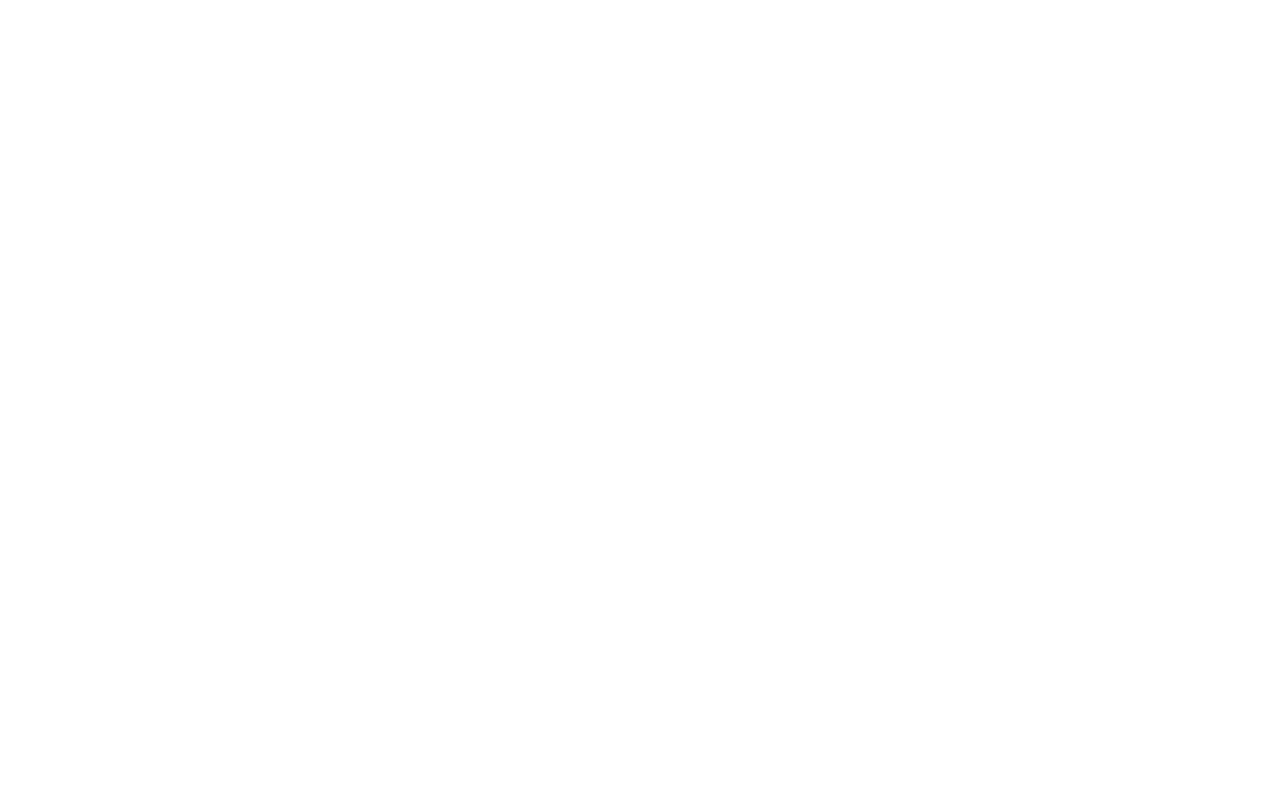
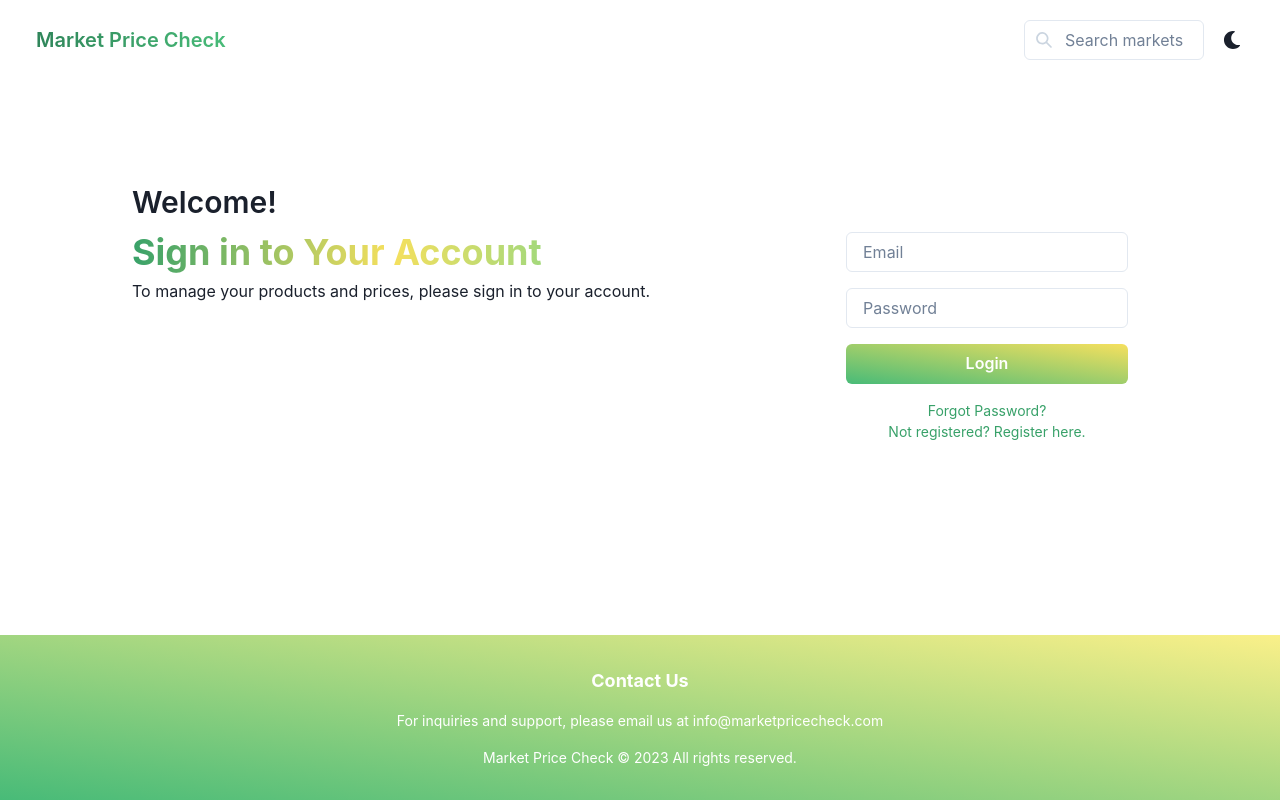
Before and after one commit to bojicuros/farmer-market-app, a React (Create React App) app: page /login in a window 1280 px wide. Before the commit this address had no page. Built offline with nearby package versions, Linux system fonts and the light colour scheme.

Commit message:
Added login page

```diff
--- a/src/App.tsx
+++ b/src/App.tsx
@@ -5,6 +5,7 @@
   Route as DefaultRoute,
 } from "react-router-dom";
 import Homepage from "./pages/Homepage";
+import Login from "./pages/Login";
 
 
 const App = () => {
@@ -13,6 +14,7 @@
       <Router>
         <Routes>
           <DefaultRoute path="/" element={<Homepage />} />
+          <DefaultRoute path="/login" element={<Login />} />
         </Routes>
       </Router>
     </ChakraProvider>
--- /dev/null
+++ b/src/components/LoginForm.tsx
@@ -0,0 +1,91 @@
+import { useState } from "react";
+// import { useNavigate } from "react-router-dom";
+import {
+  Box,
+  Flex,
+  Input,
+  Button,
+  useBreakpointValue,
+  useColorMode,
+  Link,
+} from "@chakra-ui/react";
+
+const LoginForm = () => {
+  const isSmallerScreen = useBreakpointValue({ base: true, md: false });
+  const { colorMode } = useColorMode();
+//   const navigate = useNavigate();
+
+  const [formData, setFormData] = useState({
+    email: "",
+    password: "",
+  });
+
+  const handleInputChange = (event: React.ChangeEvent<HTMLInputElement>) => {
+    const { name, value } = event.target;
+    setFormData((prevFormData) => ({
+      ...prevFormData,
+      [name]: value,
+    }));
+  };
+
+  const handleSubmit = (event: React.FormEvent<HTMLFormElement>) => {
+    event.preventDefault();
+
+    console.log(formData);
+    // navigate("/");
+  };
+
+  return (
+    <Box mt={isSmallerScreen ? "16" : "0"} alignItems="flex-start">
+      <form onSubmit={handleSubmit}>
+        <Flex direction="column" mt="8" p={5}>
+          <Input
+            placeholder="Email"
+            size="md"
+            mb="4"
+            name="email"
+            type="email"
+            value={formData.email}
+            onChange={handleInputChange}
+            required
+          />
+          <Input
+            placeholder="Password"
+            size="md"
+            mb="4"
+            type="password"
+            name="password"
+            value={formData.password}
+            onChange={handleInputChange}
+            required
+          />
+          <Button
+            bgGradient="linear(to-tr, green.400, yellow.300)"
+            color={colorMode === "light" ? "white" : "gray.700"}
+            _hover={{ opacity: 0.8 }}
+            type="submit"
+          >
+            Login
+          </Button>
+          <Flex direction="column" mt="4" align="center">
+            <Link
+              color={colorMode === "light" ? "green.500" : "green.300"}
+              fontSize="sm"
+            >
+              Forgot Password?
+            </Link>
+            <Link
+              color={colorMode === "light" ? "green.500" : "green.300"}
+              fontSize="sm"
+              href="/register"
+            >
+              Not registered? Register here.
+            </Link>
+          </Flex>
+        </Flex>
+      </form>
+    </Box>
+  );
+};
+
+export default LoginForm;
--- /dev/null
+++ b/src/pages/Login.tsx
@@ -0,0 +1,46 @@
+import { VStack, Flex, Text, Box, useBreakpointValue } from "@chakra-ui/react";
+import Navbar from "../components/Navbar";
+import Footer from "../components/Footer";
+import LoginForm from "../components/LoginForm";
+
+const Login = () => {
+  const isSmallerScreen = useBreakpointValue({ base: true, md: false });
+  const flexDirection = isSmallerScreen ? "column" : "row";
+
+  return (
+    <Flex minHeight="100vh" flexDirection="column">
+      <VStack flex="1" p={5}>
+        <Navbar />
+        <Flex
+          direction={flexDirection}
+          p={isSmallerScreen ? "0" : "28"}
+          alignSelf="center"
+          justifyContent={"space-between"}
+          minW={"100%"}
+        >
+          <Box mt={isSmallerScreen ? "16" : "0"}>
+            <Text fontSize="3xl" fontWeight="semibold">
+              Welcome!
+            </Text>
+            <Text
+              fontSize="4xl"
+              fontWeight="bold"
+              bgGradient="linear(to-r, green.500, yellow.300, green.300)"
+              bgClip="text"
+            >
+              Sign in to Your Account
+            </Text>
+            <Text>
+              To manage your products and prices, please sign in to your
+              account.
+            </Text>
+          </Box>
+          <LoginForm />
+        </Flex>
+      </VStack>
+      <Footer />
+    </Flex>
+  );
+};
+
+export default Login;
```
